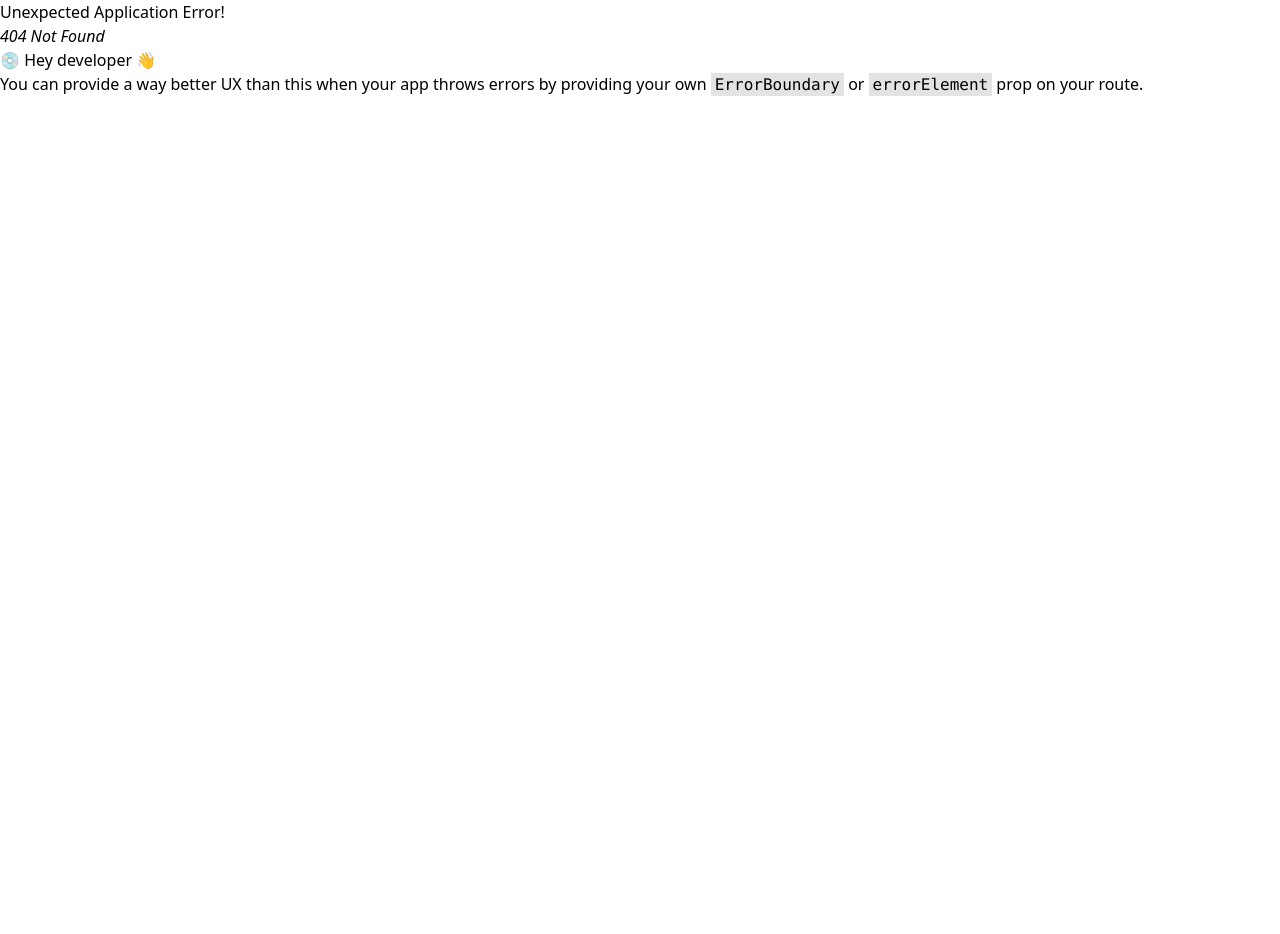
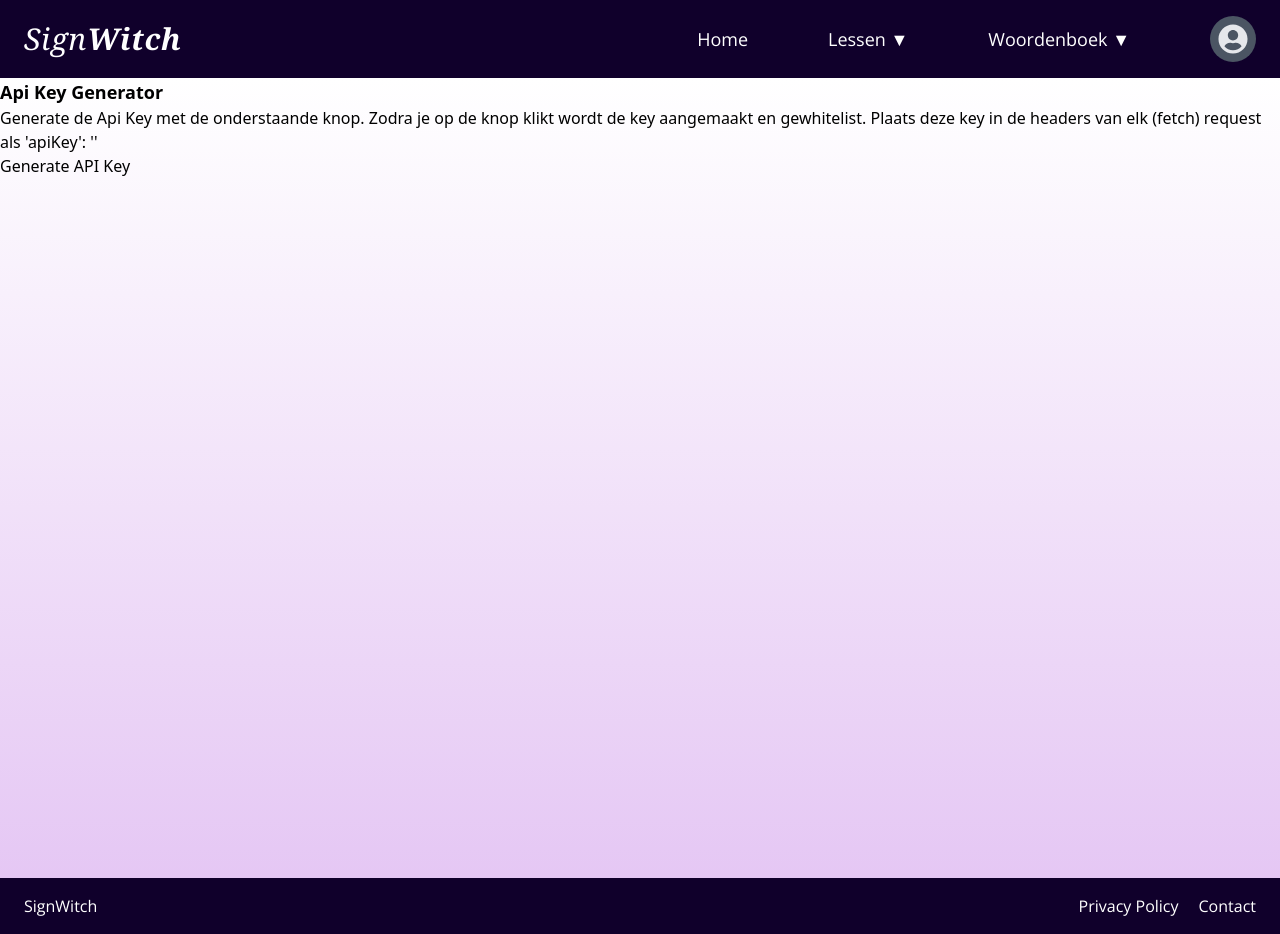
Before and after one commit to QuintenVanDerBlom/SignWitch, a React (Vite) app: page /keygen in a window 1280 px wide. Before the commit this address had no page. Before the commit the page ends 800 px from the top, so only its background shows below. Built offline with nearby package versions, Linux system fonts and the light colour scheme.

Commit message:
api generator added

```diff
--- a/src/App.jsx
+++ b/src/App.jsx
@@ -2,6 +2,7 @@ import {createBrowserRouter, RouterProvider} from "react-router";
 import Layout from "./layouts/Layout.jsx";
 import Test from "./pages/Test.jsx";
 import Home from "./Home.jsx";
+import ApiKey from "./pages/ApiKey.jsx";
 
 
 const router = createBrowserRouter([
@@ -39,6 +40,10 @@ const router = createBrowserRouter([
             //     path: '/*',
             //     element: <NotFound/>
             // }
+            {
+                path: '/keygen',
+                element: <ApiKey/>
+            },
         ]
     }
 ]);
--- /dev/null
+++ b/src/pages/ApiKey.jsx
@@ -0,0 +1,38 @@
+import {useState} from "react";
+
+function ApiKey() {
+
+    const [apiKey, setApiKey] = useState('')
+    const [formData, setFormData] = useState('')
+    async function handleSubmit() {
+        try {
+            const response = await fetch('http://localhost:8000/keygen', {
+                method: 'POST',
+                headers: {
+                    'Accept': 'application/json',
+                    'Content-Type': 'application/json'
+                },
+            });
+
+            const data = await response.json();
+            console.log(data);
+            setApiKey(data)
+        } catch (error) {
+            console.error('Er is een fout opgetreden:', error);
+        }
+    }
+
+    return(
+        <>
+            <h1 className="text-black font-bold text-lg">Api Key Generator</h1>
+            <p className="text-black">
+                Generate de Api Key met de onderstaande knop. Zodra je op de knop klikt wordt de key aangemaakt
+                en gewhitelist. Plaats deze key in de headers van elk (fetch) request als 'apiKey': '{apiKey.key}'
+            </p>
+            <button onClick={handleSubmit} className="text-black">Generate API Key</button>
+            <p className="text-black">{apiKey.key}</p>
+        </>
+    )
+}
+
+export default ApiKey;
```
